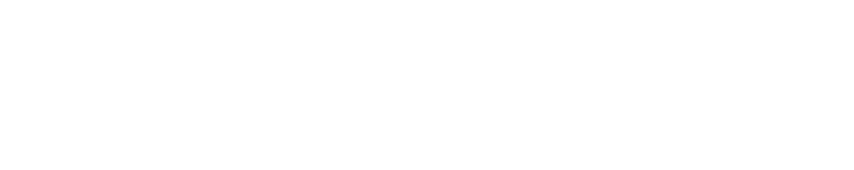
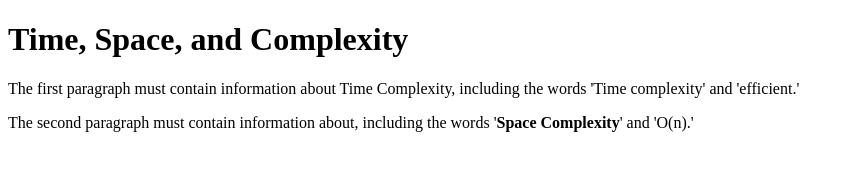
Before and after one commit to acciojob/time-and-space-complexity-Varun612, a website: page main.html in a window 1280 px wide. Shown: the whole page, without its empty margins (0-854 px from the left). Drawn offline with Linux system fonts and the light colour scheme.

Commit message:
created a submission

```diff
--- a/main.html
+++ b/main.html
@@ -8,7 +8,11 @@
 
 <body>
 	<!-- the entire body must be written by student -->
-    <script type="text/javascript" src="./script.js">
+    <h1>Time, Space, and Complexity</h1>
+	<p>The first paragraph must contain information about Time Complexity, including the words 'Time complexity' and 'efficient.'</p>
+	<p>The second paragraph must contain information about, including the words '<span style="font-weight:bold">Space Complexity</span>' and 'O(n).'</p>
+
+	<script type="text/javascript" src="./script.js">
 </script>
 
 </body>
```
